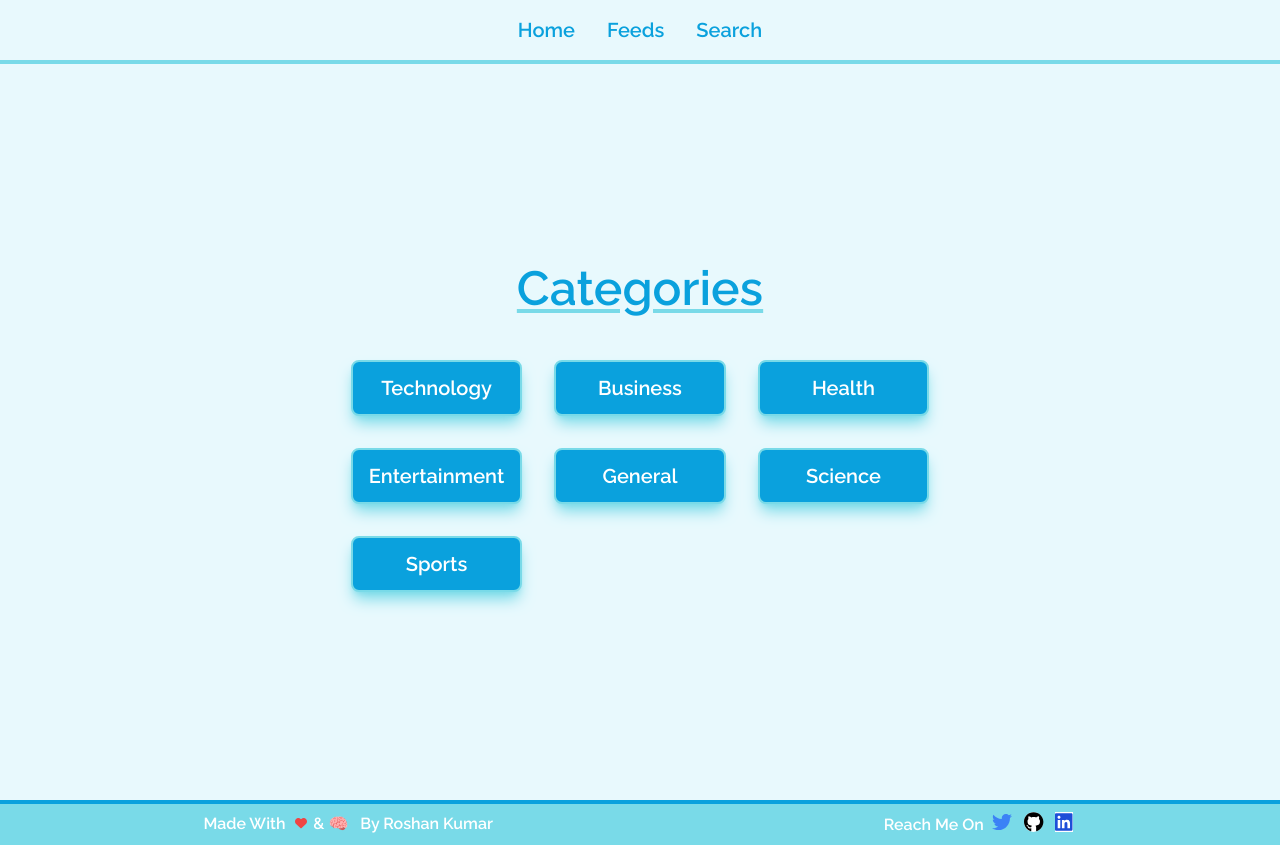
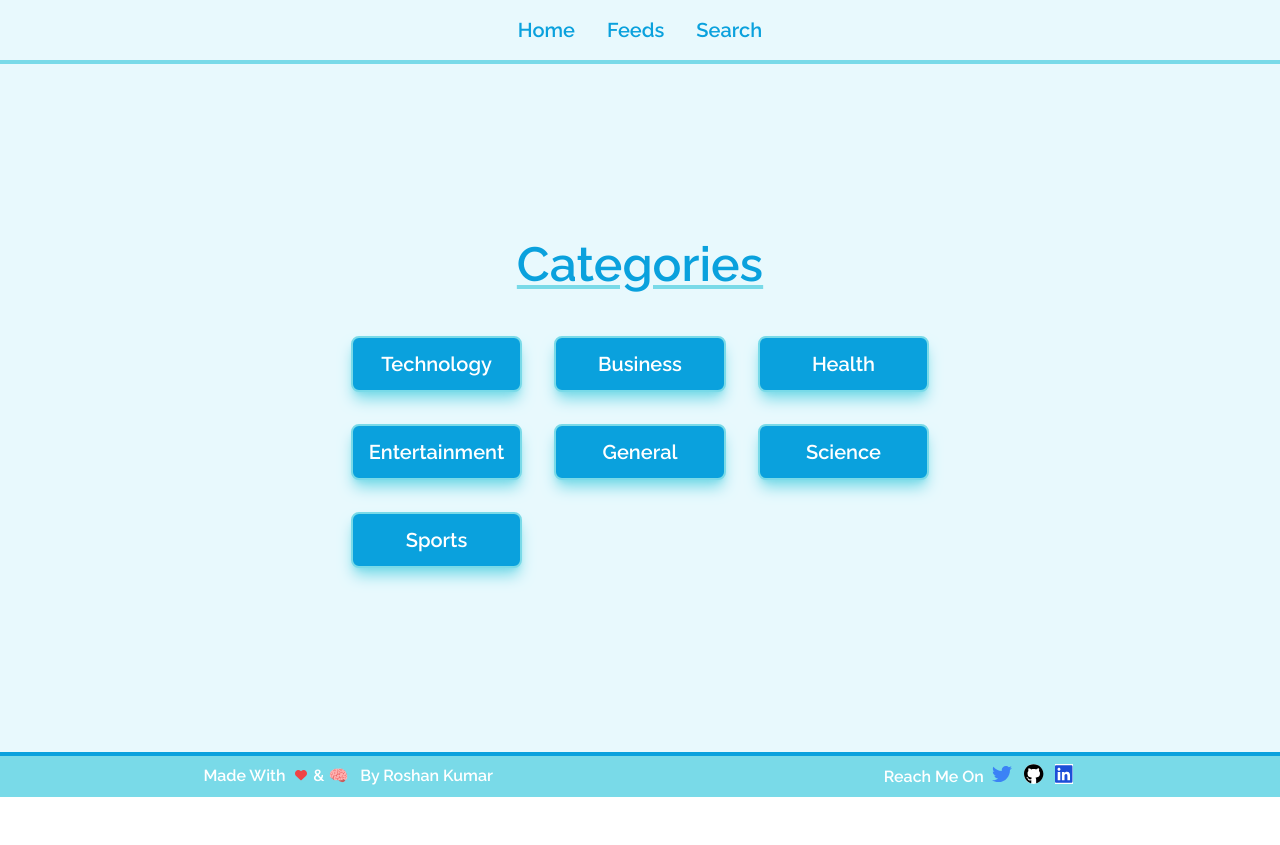
Before and after one commit to RoshanRv/NextJS-News-App, a Next.js app: page /feeds in a window 1280 px wide. After the commit the page ends 800 px from the top, so only its background shows below. Built offline with nearby package versions, Linux system fonts and the light colour scheme.

Commit message:
changed react func comp names

```diff
--- a/pages/_app.jsx
+++ b/pages/_app.jsx
@@ -4,7 +4,7 @@ import Footer from '../components/Footer'
 
 function MyApp({ Component, pageProps }) {
   return (
-    <div className='min-h-screen '>
+    <div className='min-h-screen  max-h-max flex flex-col  '>
       <Nav/>
       <Component {...pageProps} />
       <Footer />
--- a/pages/feeds/[category]/[page].jsx
+++ b/pages/feeds/[category]/[page].jsx
@@ -6,7 +6,7 @@ import Title from '../../../components/Title'
 import NewsBox from '../../../components/NewsBox'
 import Pagination from '../../../components/Pagination'
 
-const page = ({articles,totalResults}) => {
+const Page = ({articles,totalResults}) => {
 
   const {category,page} = useRouter().query
 
@@ -60,4 +60,4 @@ export const getServerSideProps=async(context)=>{
 
 }
 
-export default page
+export default Page
--- a/pages/feeds/index.jsx
+++ b/pages/feeds/index.jsx
@@ -22,7 +22,7 @@ const index = () => {
                 content={`News Categories`}
                 />
         </Head>
-        <main className='flex flex-col min-h-[92vh] pb-8 px-4 justify-center items-center font-disp font-bold bg-lSec '>
+        <main className='flex flex-col h-[86vh] pb-8 px-4 justify-center items-center font-disp font-bold bg-lSec '>
             <Title>Categories</Title>
             {/*         categories */}
             <div className="grid lg:grid-cols-3 grid-cols-1 mt-6 lg:gap-8 gap-4">
--- a/pages/latest/[page].jsx
+++ b/pages/latest/[page].jsx
@@ -6,7 +6,7 @@ import Title from '../../components/Title'
 import NewsBox from '../../components/NewsBox'
 import Pagination from '../../components/Pagination'
 
-const page = ({articles,totalResults}) => {
+const Page = ({articles,totalResults}) => {
 
   const {page} = useRouter().query
 
@@ -60,4 +60,4 @@ export const getServerSideProps=async(context)=>{
 
 }
 
-export default page
+export default Page
--- a/pages/search/[page].jsx
+++ b/pages/search/[page].jsx
@@ -6,7 +6,7 @@ import NewsBox from '../../components/NewsBox'
 import Pagination from '../../components/Pagination'
 import Head from 'next/head'
 
-const search = () => {
+const Search = () => {
 
   const {page} = useRouter().query
   const [articles,setArticles]=useState([])
@@ -34,7 +34,7 @@ const search = () => {
             />
 
       </Head>
-      <main  className='flex flex-col min-h-[86vh] justify-center items-center font-disp bg-lSec' >
+      <main  className='flex flex-col min-h-[86vh] h-full justify-center items-center font-disp bg-lSec' >
         <Title>Search News</Title>
 
         <div className='mt-8 w-full lg:px-40 px-10' >
@@ -44,7 +44,7 @@ const search = () => {
         </div>
         {/*    articles  */}
         {articles.length>0&&(<>
-          <section  className='grid lg:grid-cols-3 md:grid-cols-2 grid-cols-1 gap-10 lg:gap-12 mt-10 p-4'>
+          <section  className='grid lg:grid-cols-3 md:grid-cols-2 grid-cols-1 gap-10 h-max lg:gap-12 mt-10 p-4'>
             {articles.map((article,i)=><NewsBox key={i} data={article} />)}
 
           </section>
@@ -58,4 +58,4 @@ const search = () => {
 
 
 
-export default search
+export default Search
```
